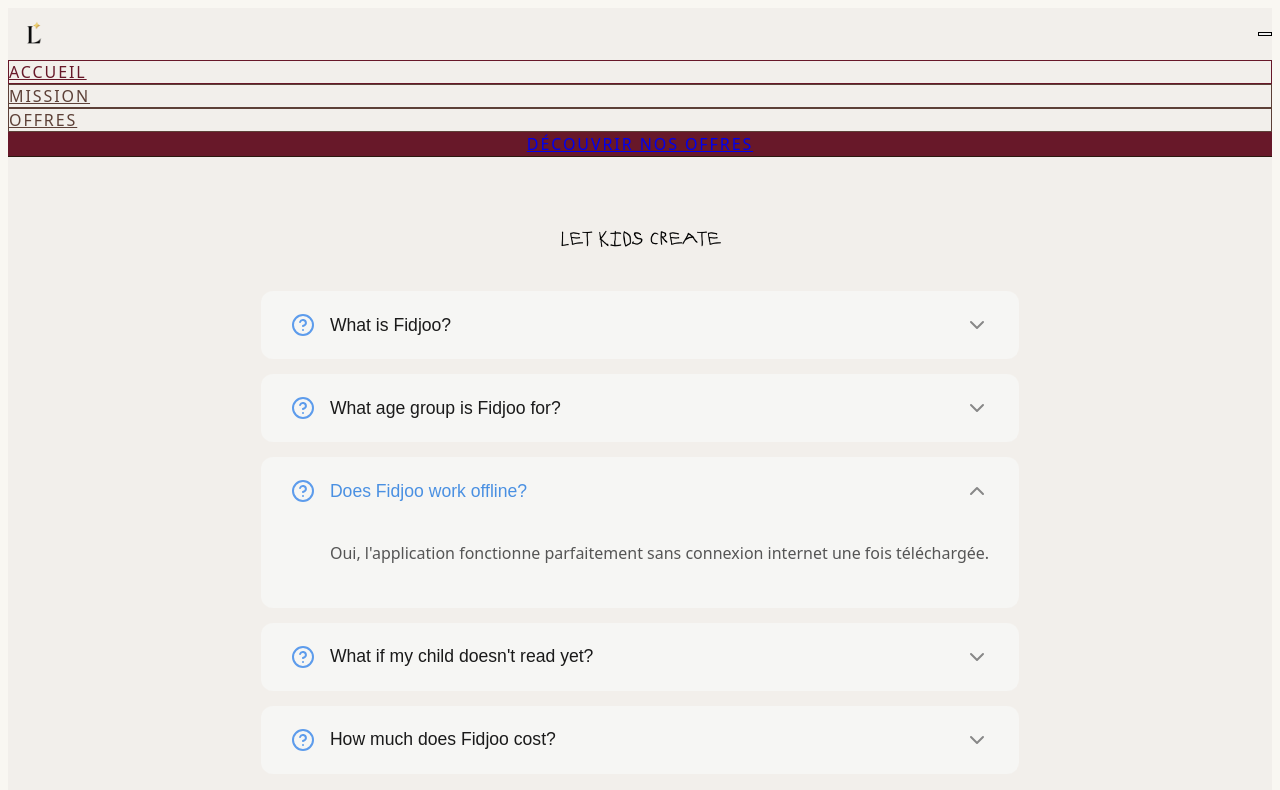
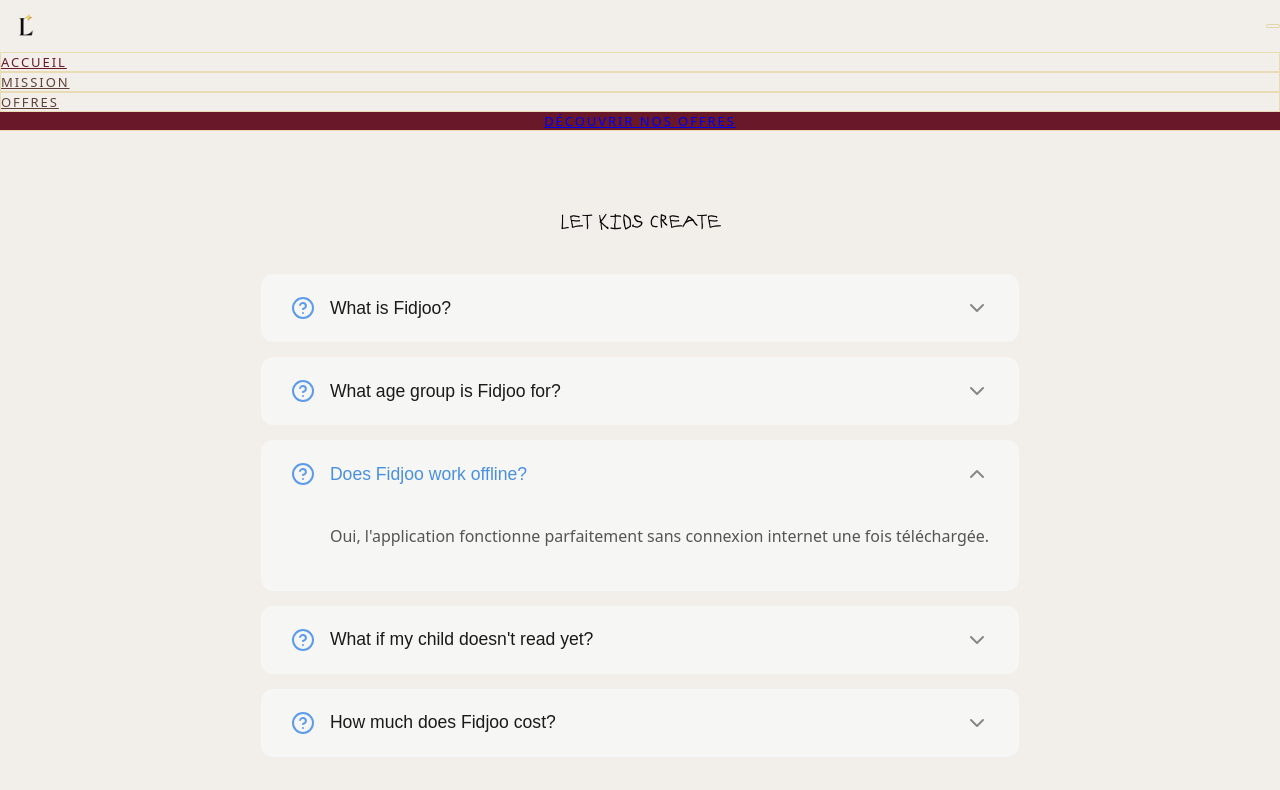
Before and after one commit to solalchetrit/loomina, a Next.js app: page / in a window 1280 px wide. Both pictures are taken after a click on the button "Ouvrir le menu". Shown: the top 790 px of the page. Built offline with nearby package versions, Linux system fonts and the light colour scheme.

Commit message:
Restore previous header styling and remove top spacing

```diff
--- a/app/globals.css
+++ b/app/globals.css
@@ -23,6 +23,8 @@
 body {
   color: var(--foreground);
   background: var(--background);
+  margin: 0;
+  padding: 0;
   font-family: system-ui, -apple-system, sans-serif;
   -webkit-font-smoothing: antialiased;
   -moz-osx-font-smoothing: grayscale;
--- a/components/Header.tsx
+++ b/components/Header.tsx
@@ -16,7 +16,7 @@ export default function Header() {
     const [isOpen, setIsOpen] = useState(false);
 
     return (
-        <header className="sticky top-0 z-50 w-full border-b border-slate-200 bg-white/90 backdrop-blur">
+        <header className="sticky top-0 z-50 w-full bg-gradient-to-r from-white/90 via-white/85 to-white/90 border-b border-[var(--loomina-gold)]/30 shadow-sm backdrop-blur-xl">
             <div className="mx-auto flex max-w-6xl items-center justify-between gap-6 px-6 py-4 md:px-10">
                 <Link href="/" className="relative h-[52px] w-[170px] shrink-0">
                     <Image
@@ -28,7 +28,7 @@ export default function Header() {
                     />
                 </Link>
 
-                <nav className="hidden items-center gap-8 text-sm font-semibold uppercase tracking-[0.12em] text-[var(--loomina-text)] md:flex">
+                <nav className="hidden items-center gap-2 md:flex">
                     {NAV_LINKS.map((item) => {
                         const isActive = pathname === item.href;
 
@@ -36,19 +36,31 @@ export default function Header() {
                             <Link
                                 key={item.href}
                                 href={item.href}
-                                className={`px-1 py-2 transition-colors duration-200 ${
+                                className={`group relative rounded-full px-5 py-2 text-[13px] font-semibold uppercase tracking-[0.18em] transition-colors duration-300 ${
                                     isActive
-                                        ? "text-[var(--loomina-burgundy)] underline underline-offset-8 decoration-2"
-                                        : "text-[var(--loomina-text-light)] hover:text-[var(--loomina-burgundy)] hover:underline hover:underline-offset-8 hover:decoration-2"
+                                        ? "text-[var(--loomina-burgundy)]"
+                                        : "text-[var(--loomina-text-light)] hover:text-[var(--loomina-burgundy)]"
                                 }`}
                             >
-                                {item.label}
+                                <span className="relative z-10">{item.label}</span>
+                                <span
+                                    className={`absolute inset-0 rounded-full bg-[var(--loomina-gold)]/15 opacity-0 transition-opacity duration-300 group-hover:opacity-100 ${
+                                        isActive ? "opacity-100" : ""
+                                    }`}
+                                    aria-hidden
+                                />
+                                <span
+                                    className={`absolute left-1/2 bottom-1 h-[2px] w-0 -translate-x-1/2 rounded-full bg-[var(--loomina-gold)] transition-all duration-300 group-hover:w-10 ${
+                                        isActive ? "w-10" : ""
+                                    }`}
+                                    aria-hidden
+                                />
                             </Link>
                         );
                     })}
                     <Link
                         href="/offres"
-                        className="rounded-full border border-[var(--loomina-burgundy)] px-4 py-2 text-[var(--loomina-burgundy)] transition hover:bg-[var(--loomina-burgundy)] hover:text-white"
+                        className="ml-3 rounded-full border border-[var(--loomina-gold)]/60 bg-[var(--loomina-burgundy)] px-5 py-2 text-[13px] font-semibold uppercase tracking-[0.18em] text-white shadow-sm transition hover:-translate-y-[1px] hover:shadow-md hover:shadow-[var(--loomina-gold)]/20"
                     >
                         Découvrir
                     </Link>
@@ -56,7 +68,7 @@ export default function Header() {
 
                 <button
                     type="button"
-                    className="inline-flex items-center justify-center rounded-md border border-slate-300 bg-white/80 p-2 text-[var(--loomina-text)] shadow-sm transition hover:bg-slate-100 md:hidden"
+                    className="inline-flex items-center justify-center rounded-full border border-[var(--loomina-gold)]/40 bg-white/80 p-2 text-[var(--loomina-text)] shadow-sm transition hover:bg-[var(--loomina-gold)]/10 md:hidden"
                     aria-label="Ouvrir le menu"
                     onClick={() => setIsOpen((open) => !open)}
                 >
@@ -86,19 +98,19 @@ export default function Header() {
                             <Link
                                 key={item.href}
                                 href={item.href}
-                                className={`flex items-center justify-between rounded-lg border border-slate-200 bg-white px-4 py-3 text-sm font-semibold uppercase tracking-[0.12em] transition hover:border-[var(--loomina-burgundy)] hover:text-[var(--loomina-burgundy)] ${
+                                className={`flex items-center justify-between rounded-xl border border-[var(--loomina-gold)]/30 bg-white/95 px-4 py-3 text-[13px] font-semibold uppercase tracking-[0.15em] shadow-sm transition hover:-translate-y-[1px] hover:border-[var(--loomina-gold)]/60 hover:shadow ${
                                     isActive ? "text-[var(--loomina-burgundy)]" : "text-[var(--loomina-text-light)]"
                                 }`}
                                 onClick={() => setIsOpen(false)}
                             >
                                 {item.label}
-                                <span className="h-[3px] w-5 rounded-full bg-[var(--loomina-burgundy)]" aria-hidden />
+                                <span className="h-2 w-2 rounded-full bg-[var(--loomina-gold)]" aria-hidden />
                             </Link>
                         );
                     })}
                     <Link
                         href="/offres"
-                        className="flex items-center justify-center rounded-lg border border-[var(--loomina-burgundy)] bg-[var(--loomina-burgundy)] px-4 py-3 text-sm font-semibold uppercase tracking-[0.12em] text-white transition hover:brightness-110"
+                        className="flex items-center justify-center rounded-xl bg-[var(--loomina-burgundy)] px-4 py-3 text-[13px] font-semibold uppercase tracking-[0.15em] text-white shadow-md shadow-[var(--loomina-gold)]/20 transition hover:-translate-y-[1px]"
                         onClick={() => setIsOpen(false)}
                     >
                         Découvrir nos offres
```
